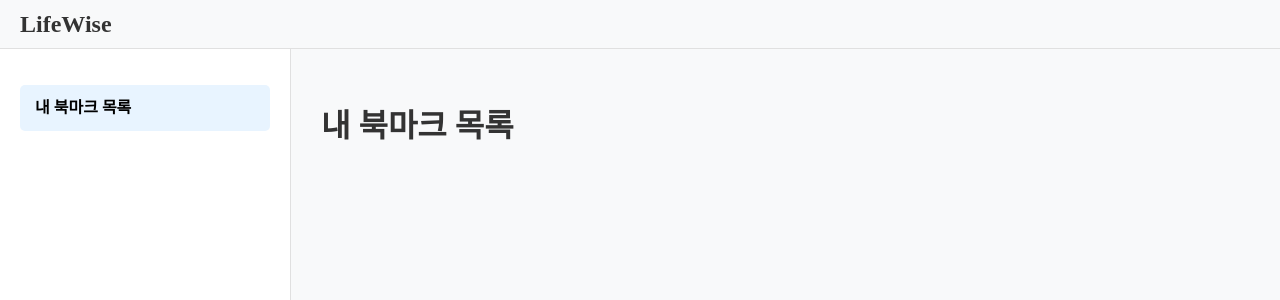
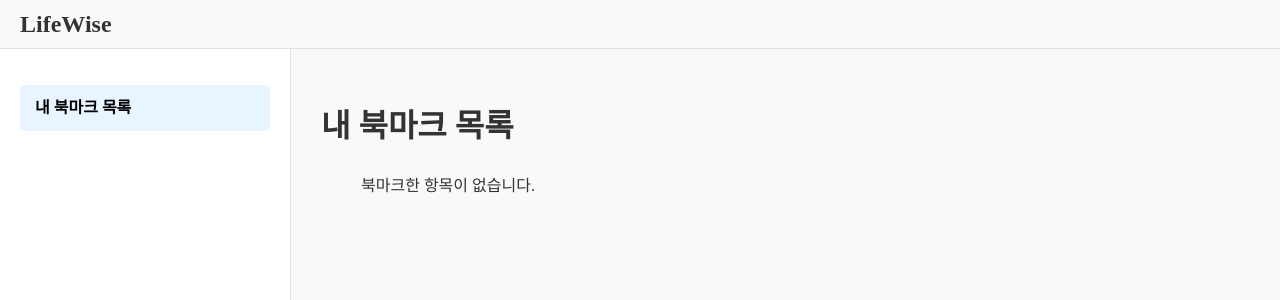
Before and after one commit to GDSC-Hongik/LifeWise-EuSha-web, a React (Vite) app: page /bookmark in a window 1280 px wide. Shown: the top 300 px of the page. Built offline with nearby package versions, Linux system fonts and the light colour scheme; a web font is replaced by a local one.

Commit message:
Feat: 조건문 수정

```diff
--- a/src/components/Mypage_Ingredient/Bookmarklist.jsx
+++ b/src/components/Mypage_Ingredient/Bookmarklist.jsx
@@ -16,8 +16,8 @@ const Bookmarklist = () => {
       <h1>내 북마크 목록</h1>
 
       <ul className="likes-list">
-        {bookMarks.length > 0
-          ? bookMarks.map((bookmark) => (
+        {bookMarks.length > 0 ? (
+          bookMarks.map((bookmark) => (
             <li key={bookmark.bookmarkId} className="like-item">
               <img
                 src={bookmark.detail.imageUrl}
@@ -30,7 +30,9 @@ const Bookmarklist = () => {
               </div>
             </li>
           ))
-          : !(<p>북마크한 항목이 없습니다.</p>)}
+        ) : (
+          <p>북마크한 항목이 없습니다.</p>
+        )}
       </ul>
     </div>
   );
```
Lines whose indentation alone changed are shown as unchanged.
